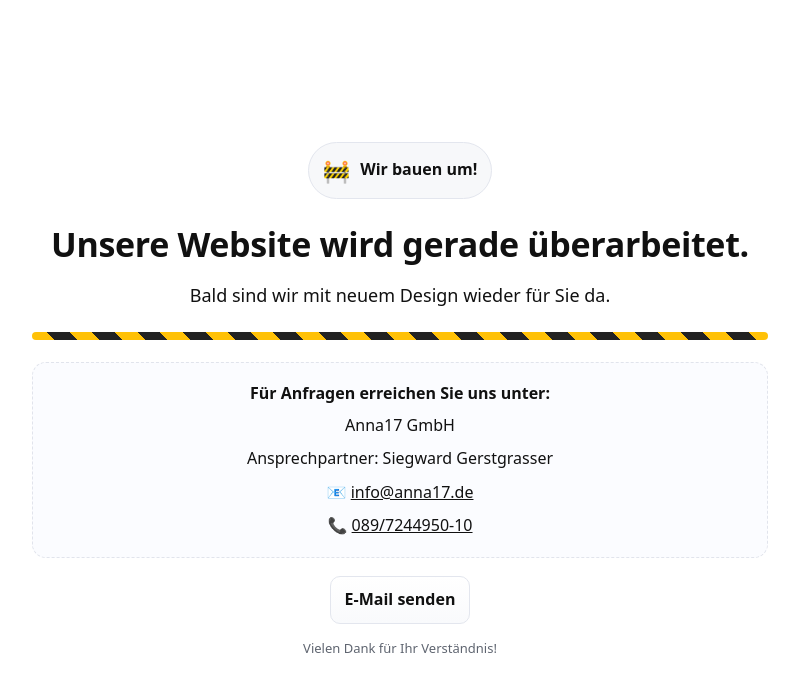
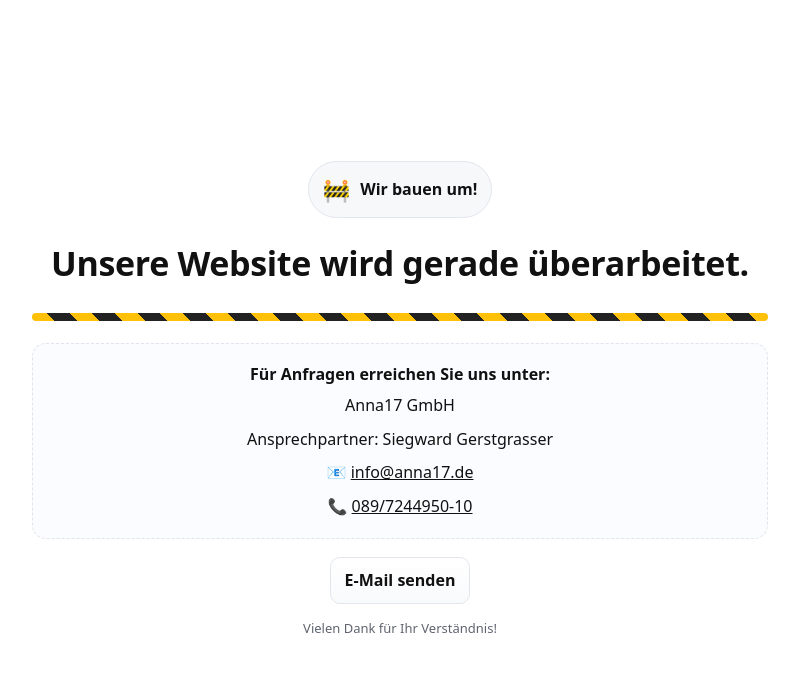
Before and after one commit to TeRua/terua05.github.io, a plain HTML site: page index.html in a window 1280 px wide. Shown: the whole page, without its empty margins (240-1039 px from the left). Drawn offline with Linux system fonts and the light colour scheme.

Commit message:
Update for paragraph

```diff
--- a/index.html
+++ b/index.html
@@ -47,14 +47,13 @@
     footer{margin-top:14px; color:var(--muted); font-size:13px}
   </style>
   <meta property="og:title" content="Wir bauen um! – Anna17 GmbH" />
-  <meta property="og:description" content="Unsere Website wird gerade überarbeitet. Bald sind wir mit neuem Design wieder für Sie da." />
+  <meta property="og:description" content="Unsere Website wird gerade überarbeitet." />
   <meta property="og:type" content="website" />
 </head>
 <body>
   <main role="main" aria-label="Wartungsnachricht">
     <div class="badge" aria-label="Baustellenhinweis"><span class="emoji" aria-hidden="true">🚧</span> Wir bauen um!</div>
     <h1>Unsere Website wird gerade überarbeitet.</h1>
-    <p>Bald sind wir mit neuem Design wieder für Sie da.</p>
 
     <div class="tape" aria-hidden="true"></div>
 
```
